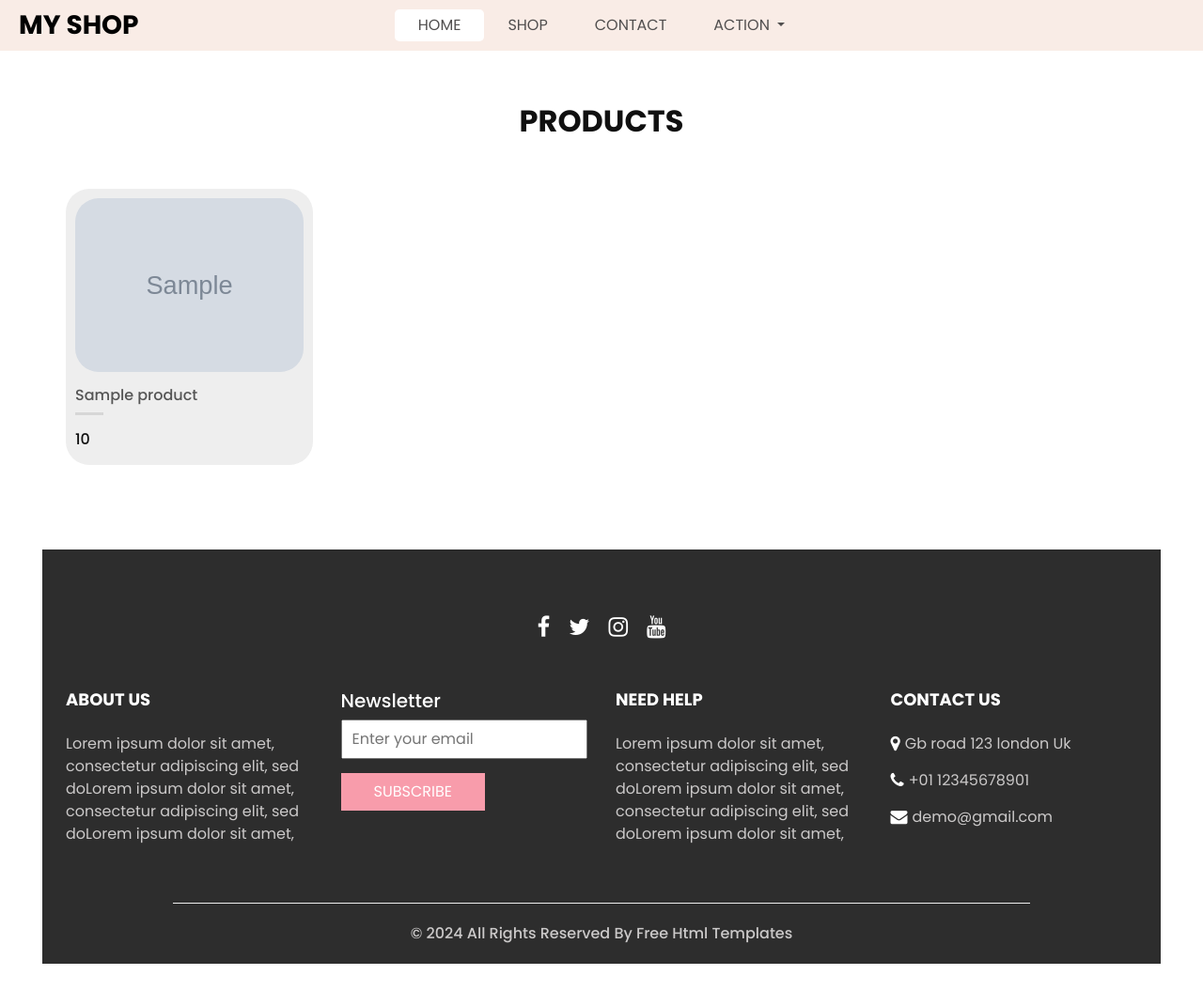
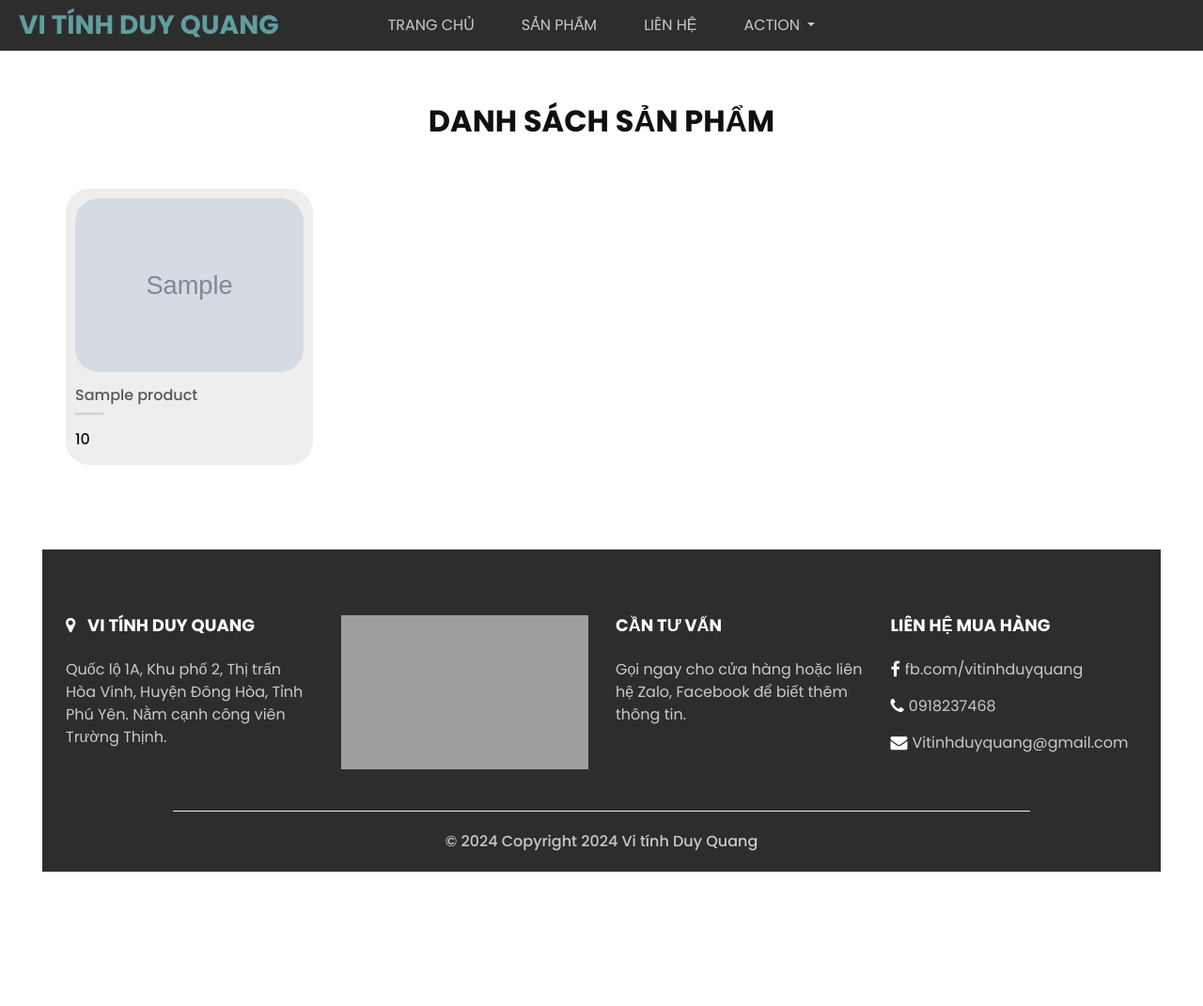
Before and after one commit to Vix-Nguyen/pc-shop, a Django app: page / in a window 1280 px wide. Shown: the whole page at 94% size. After the commit the page ends 928 px from the top, so only its background shows below. Run offline with Django 3.2, Linux system fonts and the light colour scheme; a user stored in the database is signed in; tables that the repository leaves empty hold one stand-in row (values such as "Sample post"); grey boxes marked "Sample" are stand-in pictures; a map, chart or similar area stays blank; parts of the project's set-up code (start-up, migrations or seed data) failed here and were passed over; some libraries are stand-ins or nearby versions; grey boxes are pictures that could not be loaded.

Commit message:
[PROD] Update translate and UI

```diff
--- a/app/myshop/static/myshop/css/product_style.css
+++ b/app/myshop/static/myshop/css/product_style.css
@@ -50,7 +50,7 @@
 	font-size: 30px;
 	color: #111;
 	padding-top: 10px;
-	padding-bottom: 5px;
+	padding-bottom: 20px;
 }
 
 .text3 {
--- a/app/myshop/static/myshop/css/style.css
+++ b/app/myshop/static/myshop/css/style.css
@@ -75,22 +75,23 @@ body {
   box-shadow: 0 0 3px 0 rgba(0, 0, 0, 0.25);
 }
 
-#navbarSupportedContent.innerpage_navbar .nav-item.active .nav-link {
+/* #navbarSupportedContent.innerpage_navbar .nav-item.active .nav-link {
   background-color: #f4f5f6;
-}
+} */
 
 #navbarSupportedContent .navbar-nav .nav-link {
   padding: 5px 25px;
-  color: #514f4f;
+  color:#cbc9c9;
   text-align: center;
   text-transform: uppercase;
   border-radius: 5px;
+  font-family: "poppins", sans-serif;
 }
 
-#navbarSupportedContent .nav-item.active .nav-link {
+/* #navbarSupportedContent .nav-item.active .nav-link {
   background-color: #ffffff;
   font-family: "poppins", sans-serif;
-}
+} */
 
 a,
 a:hover,
@@ -118,7 +119,7 @@ a:focus {
 .navbar-brand span {
   font-size: 28px;
   font-weight: bold;
-  color: #000000;
+  color: cadetblue;
   text-transform: uppercase;
   margin: 0;
   padding: 0;
@@ -138,7 +139,7 @@ a:focus {
   -webkit-box-align: center;
   -ms-flex-align: center;
   align-items: center;
-  background-color: #f9ece6;
+  background-color: #2d2d2d;
 }
 
 .custom_nav-container .navbar-toggler {
--- a/app/myshop/templates/myshop/base.html
+++ b/app/myshop/templates/myshop/base.html
@@ -13,9 +13,6 @@
   {% block title %}
   {% endblock %}
   {% load static %}
-  <!-- slider stylesheet -->
-  <link rel="stylesheet" type="text/css" href="https://cdnjs.cloudflare.com/ajax/libs/OwlCarousel2/2.3.4/assets/owl.carousel.min.css" />
-
   <!-- bootstrap core css -->
   <link rel="stylesheet" type="text/css" href="{% static 'myshop/css/bootstrap.css' %}" />
 
@@ -31,17 +28,17 @@
   <header class="header_section">
     <nav class="navbar navbar-expand-lg fixed-top custom_nav-container">
       <button class="navbar-toggler" type="button" data-toggle="collapse" data-target="#navbarSupportedContent" aria-controls="navbarSupportedContent" aria-expanded="false" aria-label="Toggle navigation"><span class=""></span></button>
-      <a class="navbar-brand flex-grow-1" href="/"><span>My Shop</span></a>
+      <a class="navbar-brand flex-grow-1" href="/"><span>Vi tính Duy Quang</span></a>
       <div class="collapse navbar-collapse flex-grow-1 justify-content-center" id="navbarSupportedContent">
         <ul class="navbar-nav">
-          <li class="nav-item active">
-            <a class="nav-link" href="/">Home <span class="sr-only">(current)</span></a>
+          <li class="nav-item">
+            <a class="nav-link" href="/">Trang chủ</a>
           </li>
           <li class="nav-item">
-            <a class="nav-link" href="#shop_section">Shop</a>
+            <a class="nav-link" href="#shop_section">Sản phẩm</a>
           </li>
           <li class="nav-item">
-            <a class="nav-link" href="#footer_section">Contact</a>
+            <a class="nav-link" href="#info_section">Liên hệ</a>
           </li>
           {% if user.is_authenticated %}
             <li class="nav-item dropdown">
@@ -49,15 +46,13 @@
                 Action
               </a>
               <div class="dropdown-menu" aria-labelledby="navbarDropdownMenuLink">
-                <a href="{% url 'product_create' %}" class="dropdown-item">Add Product</a>
-                {% if inactive %}
-                  <a href="{% url 'index' %}" class="dropdown-item">View active</a>
-                {% else %}
-                  <a href="{% url 'products_inactive' %}" class="dropdown-item">View inactive</a>
+                <a href="{% url 'product_create' %}" class="dropdown-item">Thêm sp mới</a>
+                {% if not inactive %}
+                  <a href="{% url 'products_inactive' %}" class="dropdown-item">Sp bị ẩn</a>
                 {% endif %}
                 <a href="{% url 'logout' %}" class="dropdown-item">
                   <i class="fa fa-sign-out" aria-hidden="true"></i>
-                  <span>Logout</span>
+                  <span>Đăng xuất</span>
                 </a>
               </div>
             </li>
--- a/app/myshop/templates/myshop/index.html
+++ b/app/myshop/templates/myshop/index.html
@@ -2,14 +2,14 @@
 {% load humanize %}
 
 {% block title %}
-  <title>Home</title>
+  <title>Trang chủ</title>
 {% endblock %}
 {% block content %}
   <!-- shop section -->
   <section id="shop_section" class="shop_section layout_padding">
     <div class="container">
       <div class="heading_container heading_center">
-        <h2>Products</h2>
+        <h2>Danh sách sản phẩm</h2>
       </div>
       {% if product_list %}
         <div class="row">
@@ -33,7 +33,7 @@
           {% endfor %}
         </div>
       {% else %}
-        <p>No products to show.</p>
+        <p>Hiện tại chưa có hàng.</p>
       {% endif %}
       {% comment %}
       <div class="btn-box">
@@ -46,49 +46,51 @@
   <!-- end shop section -->
   <!-- info section -->
 
-  <section class="info_section layout_padding2-top">
-    <div class="social_container">
-      <div class="social_box">
-        <a href=""><i class="fa fa-facebook" aria-hidden="true"></i></a>
-        <a href=""><i class="fa fa-twitter" aria-hidden="true"></i></a>
-        <a href=""><i class="fa fa-instagram" aria-hidden="true"></i></a>
-        <a href=""><i class="fa fa-youtube" aria-hidden="true"></i></a>
-      </div>
-    </div>
+  <section id="info_section" class="info_section layout_padding2-top">
     <div class="info_container">
       <div class="container">
         <div class="row">
           <div class="col-md-6 col-lg-3">
-            <h6>ABOUT US</h6>
-            <p>Lorem ipsum dolor sit amet, consectetur adipiscing elit, sed doLorem ipsum dolor sit amet, consectetur adipiscing elit, sed doLorem ipsum dolor sit amet,</p>
+            <h6>
+              <i class="fa fa-map-marker" aria-hidden="true"></i>
+              &ensp;Vi tính Duy Quang
+            </h6>
+            <p>Quốc lộ 1A, Khu phố 2, Thị trấn Hòa Vinh, Huyện Đông Hòa, Tỉnh Phú Yên.
+            Nằm cạnh công viên Trường Thịnh.</p>
           </div>
           <div class="col-md-6 col-lg-3">
-            <div class="info_form">
-              <h5>Newsletter</h5>
-              <form action="#">
-                <input type="email" placeholder="Enter your email" />
-                <button>Subscribe</button>
-              </form>
+            <div class="map_container">
+              <div class="map-responsive">
+                <iframe
+                  src="https://www.google.com/maps/embed?pb=!1m18!1m12!1m3!1d1943.8197993446206!2d109.32954512590149!3d12.99488789789447!2m3!1f0!2f0!3f0!3m2!1i1024!2i768!4f13.1!3m3!1m2!1s0x316fef77d8376251%3A0x7ffdb1ed1cb7d789!2zQ-G7rWEgSMOgbmcgVmkgVMOtbmggRHV5IFF1YW5n!5e0!3m2!1svi!2s!4v1706202480989!5m2!1svi!2s"
+                  width="100%"
+                  height="100%"
+                  style="border: 0"
+                  allowfullscreen=""
+                  loading="lazy"
+                  referrerpolicy="no-referrer-when-downgrade"
+                ></iframe>
+              </div>
             </div>
           </div>
           <div class="col-md-6 col-lg-3">
-            <h6>NEED HELP</h6>
-            <p>Lorem ipsum dolor sit amet, consectetur adipiscing elit, sed doLorem ipsum dolor sit amet, consectetur adipiscing elit, sed doLorem ipsum dolor sit amet,</p>
+            <h6>CẦN TƯ VẤN</h6>
+            <p>Gọi ngay cho cửa hàng hoặc liên hệ Zalo, Facebook để biết thêm thông tin.</p>
           </div>
           <div class="col-md-6 col-lg-3">
-            <h6>CONTACT US</h6>
+            <h6>LIÊN HỆ MUA HÀNG</h6>
             <div class="info_link-box">
-              <a href="">
-                <i class="fa fa-map-marker" aria-hidden="true"></i>
-                <span>Gb road 123 london Uk</span>
+              <a href="https://www.facebook.com/vitinhduyquang">
+                <i class="fa fa-facebook" aria-hidden="true"></i>
+                <span>fb.com/vitinhduyquang</span>
               </a>
               <a href="">
                 <i class="fa fa-phone" aria-hidden="true"></i>
-                <span>+01 12345678901</span>
+                <span>0918237468</span>
               </a>
               <a href="">
                 <i class="fa fa-envelope" aria-hidden="true"></i>
-                <span>demo@gmail.com</span>
+                <span>Vitinhduyquang@gmail.com</span>
               </a>
             </div>
           </div>
@@ -99,8 +101,8 @@
     <footer class="footer_section">
       <div class="container">
         <p>
-          &copy; <span id="displayYear"></span> All Rights Reserved By
-          <a href="https://html.design/">Free Html Templates</a>
+          &copy; <span id="displayYear"></span> Copyright 2024
+          <a href="https://www.facebook.com/vitinhduyquang/">Vi tính Duy Quang</a>
         </p>
       </div>
     </footer>
```
Also changed, not shown: app/myshop/templates/myshop/product_detail.html (+8 -6 lines), app/myshop/templates/myshop/product_form.html (+6 -6 lines).
